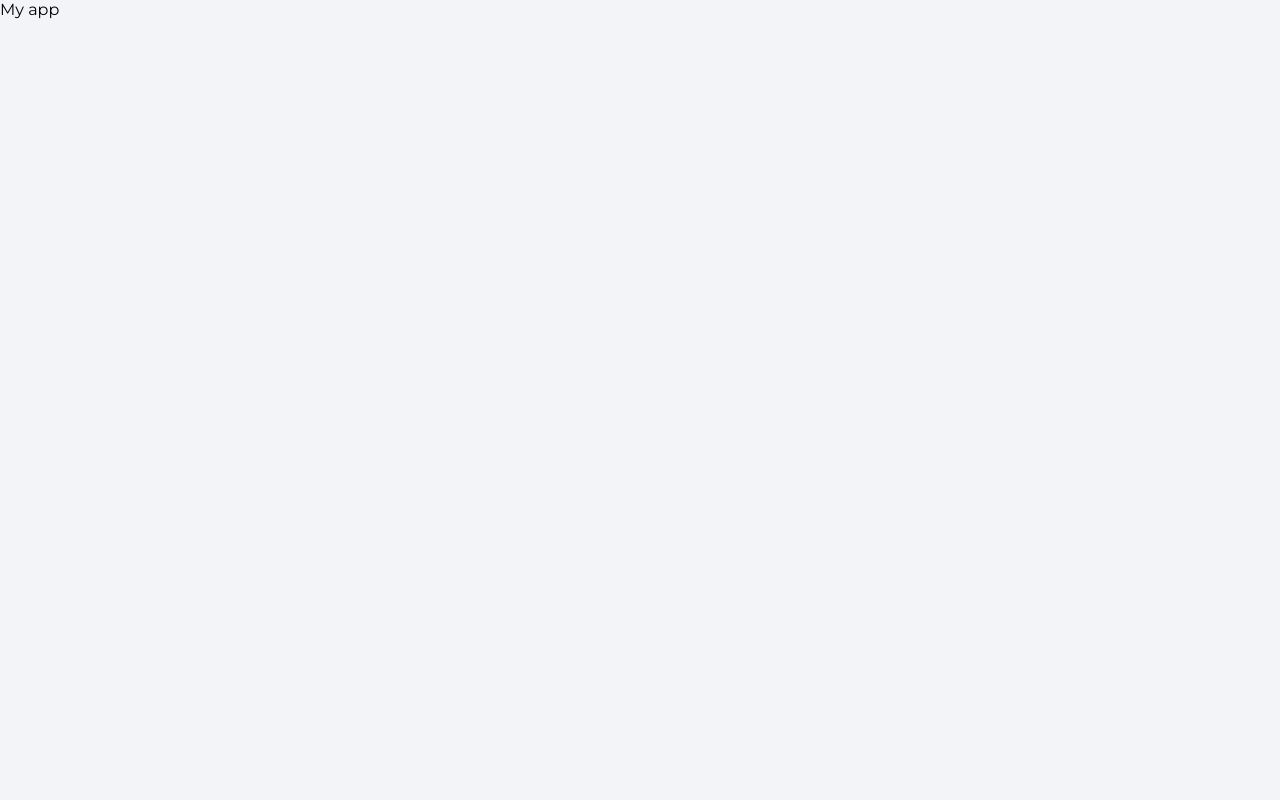
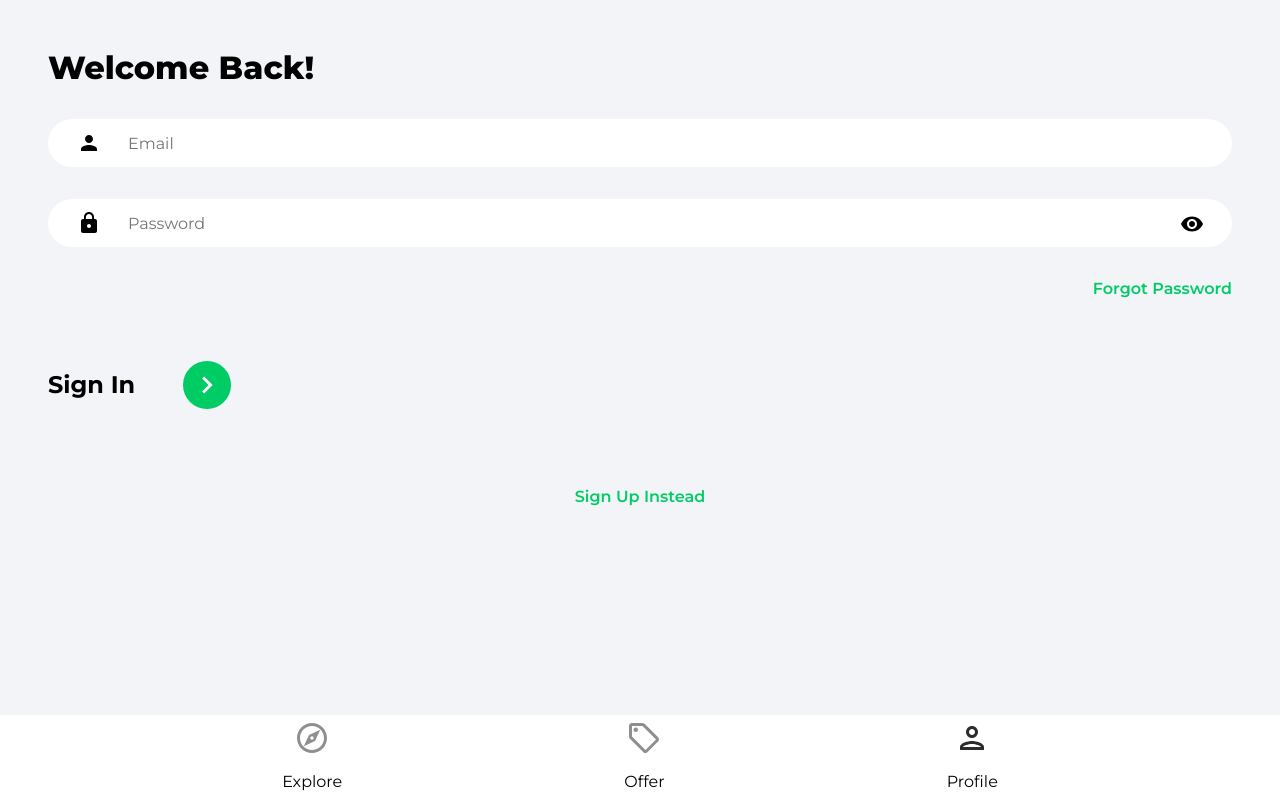
Before and after one commit to tu11aa/house-marketplace, a React (Create React App) app: page /profile in a window 1280 px wide. Built offline with nearby package versions, Linux system fonts and the light colour scheme.

Commit message:
Navbar component, sigin pages, setup routes

```diff
--- a/src/App.js
+++ b/src/App.js
@@ -1,5 +1,27 @@
+import { BrowserRouter as Router, Routes, Route } from "react-router-dom";
+import Navbar from "./components/Navbar";
+import Explore from "./pages/Explore";
+import ForgotPassword from "./pages/ForgotPassword";
+import Offer from "./pages/Offer";
+import SignIn from "./pages/SignIn";
+import SignUp from "./pages/SignUp";
+
 function App() {
-  return <>My app</>;
+  return (
+    <>
+      <Router>
+        <Routes>
+          <Route path="/" element={<Explore />} />
+          <Route path="/offers" element={<Offer />} />
+          <Route path="/profile" element={<SignIn />} />
+          <Route path="/sign-in" element={<SignIn />} />
+          <Route path="/sign-up" element={<SignUp />} />
+          <Route path="/forgot-password" element={<ForgotPassword />} />
+        </Routes>
+        <Navbar />
+      </Router>
+    </>
+  );
 }
 
 export default App;
--- /dev/null
+++ b/src/components/Navbar.jsx
@@ -0,0 +1,49 @@
+import React from 'react'
+import {useNavigate, useLocation} from "react-router-dom"
+import { ReactComponent as OfferIcon } from '../assets/svg/localOfferIcon.svg'
+import { ReactComponent as ExploreIcon } from '../assets/svg/exploreIcon.svg'
+import { ReactComponent as PersonOutlineIcon } from '../assets/svg/personOutlineIcon.svg'
+
+function Navbar() {
+  const navigate = useNavigate()
+  const location = useLocation()
+
+  const pathMatchRoute = (route) => {
+    return route === location.pathname
+  }
+
+  return (
+    <footer className='navbar'>
+        <nav className="navbarNav">
+            <ul className="navbarListItems">
+                <li className="navbarListItem" onClick={()=>navigate("/")}>
+                    <ExploreIcon
+                        fill={pathMatchRoute('/') ? '#2c2c2c' : '#8f8f8f'}
+                        width='36px'
+                        height='36px'
+                    />
+                    <p>Explore</p>
+                </li>
+                <li className="navbarListItem" onClick={()=>navigate("/offers")}>
+                    <OfferIcon
+                        fill={pathMatchRoute('/offers') ? '#2c2c2c' : '#8f8f8f'}
+                        width='36px'
+                        height='36px'
+                    />
+                    <p>Offer</p>
+                </li>
+                <li className="navbarListItem" onClick={()=>navigate("/profile")}>
+                    <PersonOutlineIcon
+                        fill={pathMatchRoute('/profile') ? '#2c2c2c' : '#8f8f8f'}
+                        width='36px'
+                        height='36px'
+                    />
+                    <p>Profile</p>
+                </li>
+            </ul>
+        </nav>
+    </footer>
+  )
+}
+
+export default Navbar
--- a/src/pages/SignIn.jsx
+++ b/src/pages/SignIn.jsx
@@ -1,8 +1,79 @@
-import React from 'react'
+import React, { useState } from 'react'
+import {Link, useNavigate} from "react-router-dom"
+import { ReactComponent as ArrowRightIcon } from '../assets/svg/keyboardArrowRightIcon.svg'
+import visibilityIcon from '../assets/svg/visibilityIcon.svg'
 
 function SignIn() {
+  const [showPassword, setShowPassword] = useState(false)
+  const [fromData, setFormData] = useState({
+    email: "",
+    password: "",
+  })
+  const {email, password} = FormData
+
+  const navigate = useNavigate()
+
+  const onChange = (e) => {
+    setFormData((prevState)=>({
+      ...prevState,
+      [e.target.id]: e.target.value,
+    }))
+  }
+
+  const onSubmit = () => {}
+
   return (
-    <div>Sign In</div>
+    <>
+      <div className="pageContainer">
+        <header>
+          <p className='pageHeader'>Welcome Back!</p>
+
+          <form onSubmit={onSubmit}>
+            <input
+              type='email'
+              className='emailInput'
+              placeholder='Email'
+              id='email'
+              value={email}
+              onChange={onChange}
+            />
+
+            <div className='passwordInputDiv'>
+              <input
+                type={showPassword ? 'text' : 'password'}
+                className='passwordInput'
+                placeholder='Password'
+                id='password'
+                value={password}
+                onChange={onChange}
+              />
+
+              <img
+                src={visibilityIcon}
+                alt='show password'
+                className='showPassword'
+                onClick={() => setShowPassword((prevState) => !prevState)}
+              />
+            </div>
+
+            <Link to='/forgot-password' className='forgotPasswordLink'>
+              Forgot Password
+            </Link>
+
+            <div className='signInBar'>
+              <p className='signInText'>Sign In</p>
+              <button className='signInButton'>
+                <ArrowRightIcon fill='#ffffff' width='34px' height='34px' />
+              </button>
+            </div>
+          </form>
+
+          <Link to='/sign-up' className='registerLink'>
+            Sign Up Instead
+          </Link>
+        </header>
+      </div>
+    </>
   )
 }
 
```
